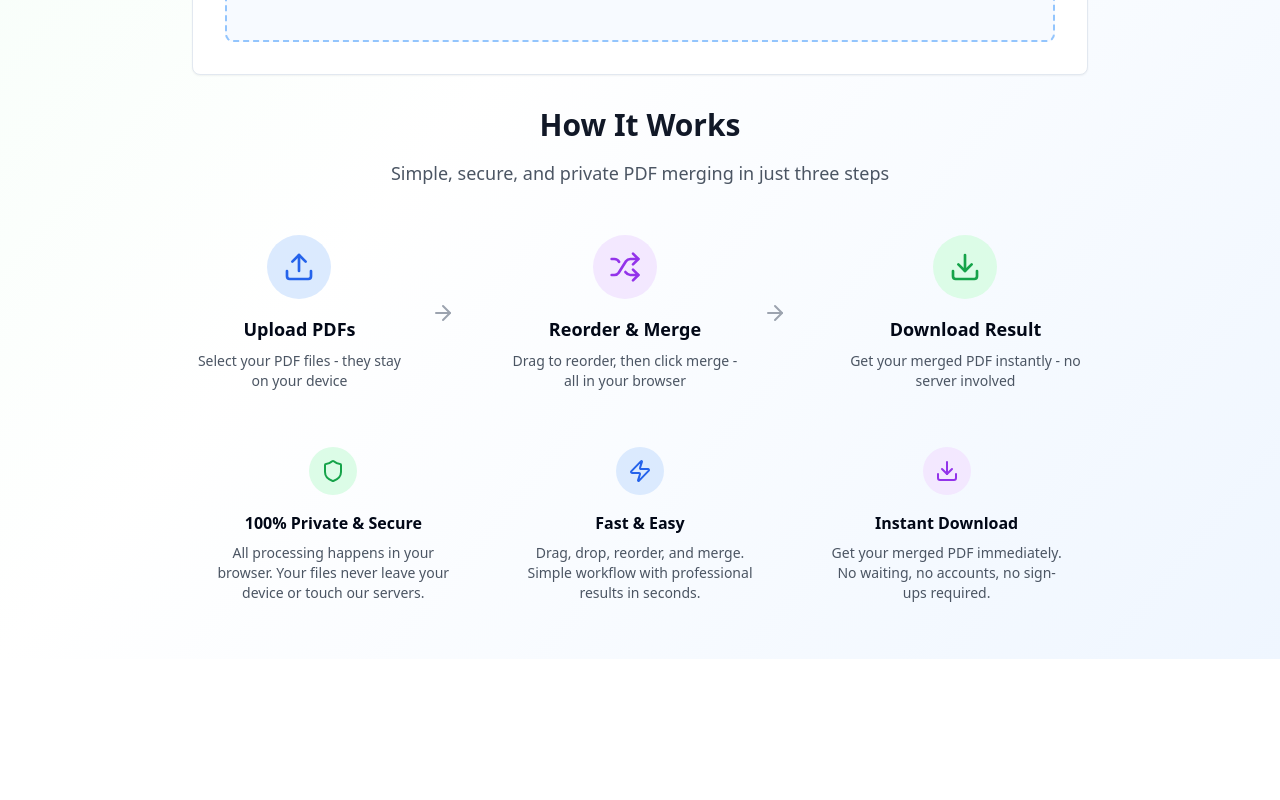
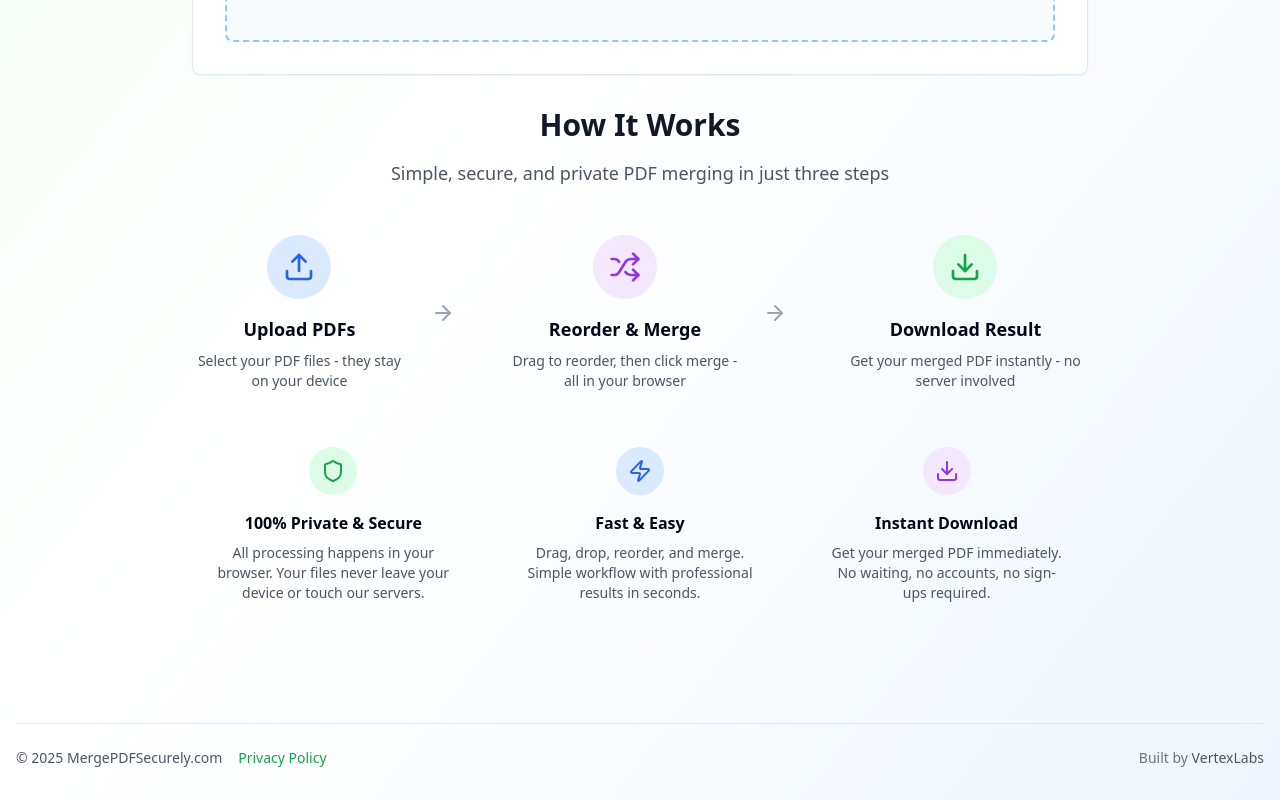
Before and after one commit to vertexlabs1/nimble-pdf-joiner, a React (Vite) app: page / in a window 1280 px wide. Shown: the part 849-1649 px from the top of the page. Before the commit the page ends 1508 px from the top, so only its background shows below. Built offline with nearby package versions, Linux system fonts and the light colour scheme.

Commit message:
Add footer with privacy policy link
Added a footer to the Index page with a "Privacy Policy" link, copyright information, and VertexLabs credit.

```diff
--- a/src/pages/Index.tsx
+++ b/src/pages/Index.tsx
@@ -7,6 +7,8 @@ import { SecurityInfoDialog } from '@/components/SecurityInfoDialog';
 import { HowItWorks } from '@/components/HowItWorks';
 import { Card } from '@/components/ui/card';
 import { Badge } from '@/components/ui/badge';
+import { Separator } from '@/components/ui/separator';
+import { Link } from 'react-router-dom';
 import { FileText, Shield, Zap, Lock, Eye, Download } from 'lucide-react';
 
 const Index = () => {
@@ -149,6 +151,25 @@ const Index = () => {
             </div>
           </div>
         </div>
+
+        {/* Footer */}
+        <div className="mt-16 pt-8">
+          <Separator className="mb-6" />
+          <div className="flex flex-col md:flex-row justify-between items-center gap-4 text-sm text-gray-600">
+            <div className="flex flex-col md:flex-row items-center gap-4">
+              <p>© 2025 MergePDFSecurely.com</p>
+              <Link
+                to="/privacy"
+                className="text-green-600 hover:text-green-700 transition-colors underline-offset-4 hover:underline"
+              >
+                Privacy Policy
+              </Link>
+            </div>
+            <p className="text-gray-500">
+              Built by <span className="font-medium text-gray-600">VertexLabs</span>
+            </p>
+          </div>
+        </div>
       </div>
     </div>
   );
```
